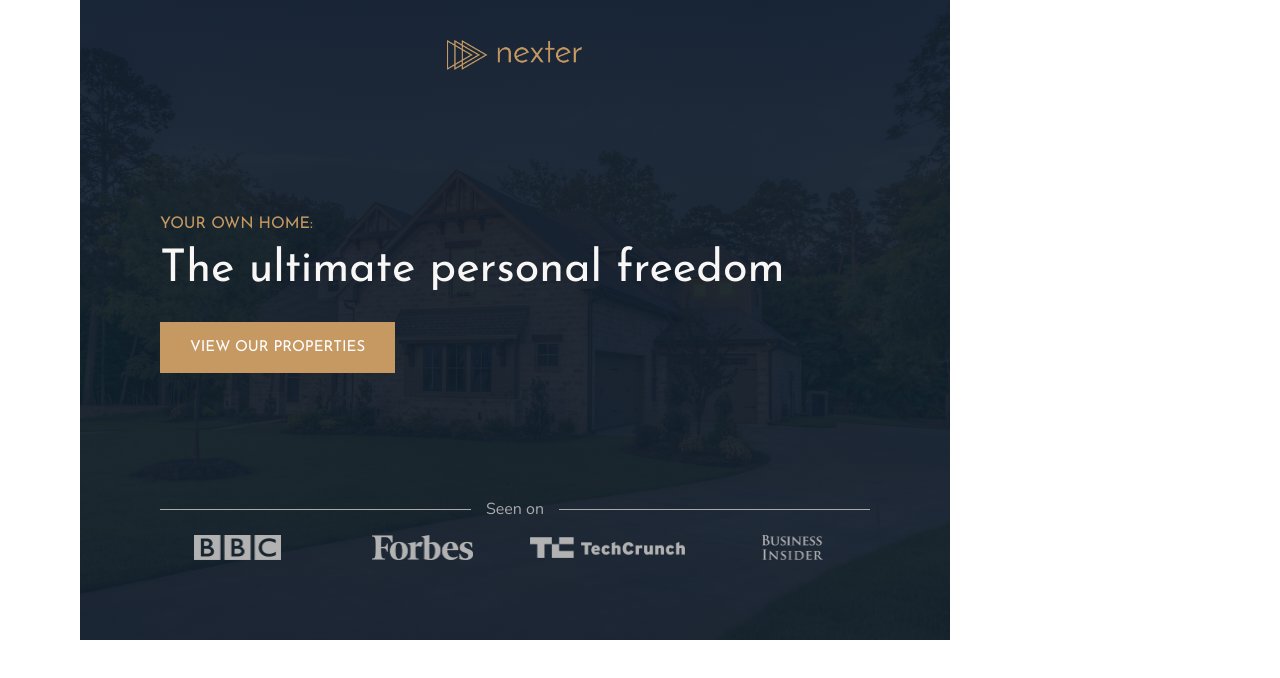
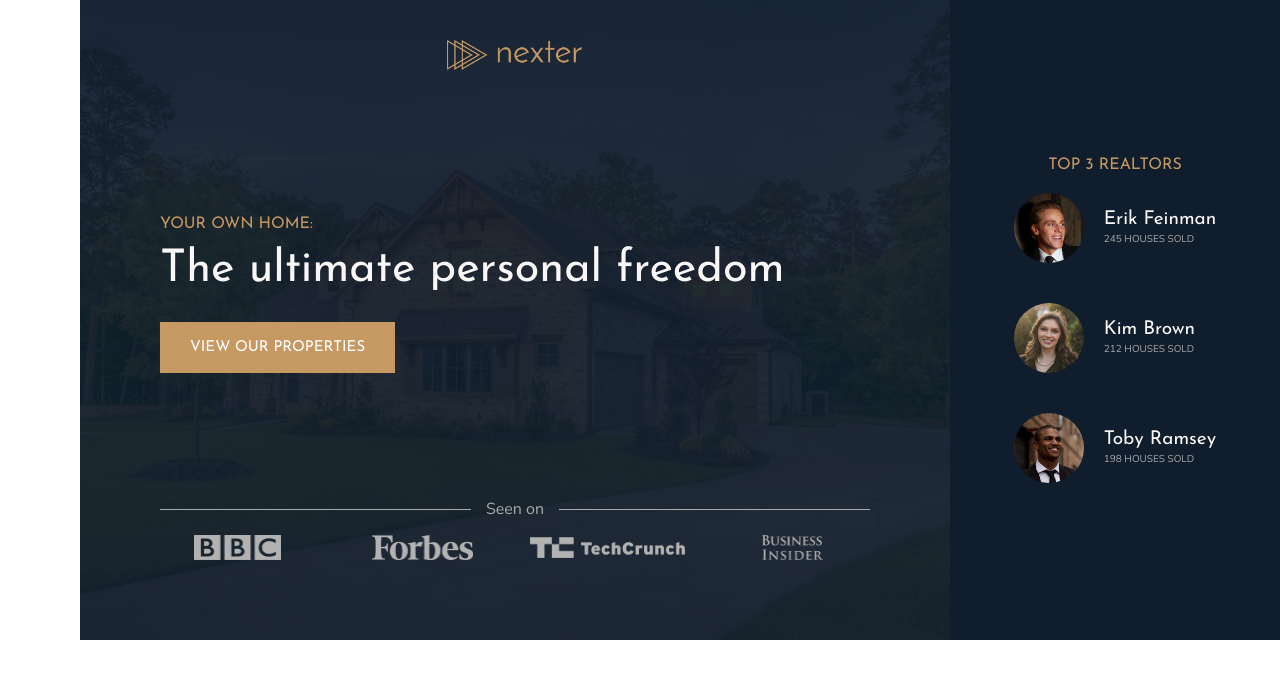
Before and after one commit to IvanConsalter/Build_Website_14, a plain HTML site: page index.html in a window 1280 px wide. Drawn offline with nearby package versions, Linux system fonts and the light colour scheme.

Commit message:
added realtors section

```diff
--- a/index.html
+++ b/index.html
@@ -26,5 +26,28 @@
                 <img src="img/logo-bi.png" alt="Seen on logo 4">
             </div>
         </header>
+
+        <div class="realtors">
+            <h3 class="heading-3">Top 3 Realtors</h3>
+            <div class="realtors__list">
+                <img src="img/realtor-1.jpeg" alt="Realtor 1" class="realtors__img">
+                <div class="realtors__details">
+                    <h4 class="heading-4 heading-4--light">Erik Feinman</h4>
+                    <p class="realtors__sold">245 houses sold</p>
+                </div>
+
+                <img src="img/realtor-2.jpeg" alt="Realtor 2" class="realtors__img">
+                <div class="realtors__details">
+                    <h4 class="heading-4 heading-4--light">Kim Brown</h4>
+                    <p class="realtors__sold">212 houses sold</p>
+                </div>
+
+                <img src="img/realtor-3.jpeg" alt="Realtor 3" class="realtors__img">
+                <div class="realtors__details">
+                    <h4 class="heading-4 heading-4--light">Toby Ramsey</h4>
+                    <p class="realtors__sold">198 houses sold</p>
+                </div>
+            </div>
+        </div>
     </body>
 </html>
--- /dev/null
+++ b/sass/_realtors.scss
@@ -0,0 +1,31 @@
+.realtors {
+    background-color: $color-secondary;
+    grid-column: col-start 7 / full-end;
+    padding: 3rem;
+
+    display: grid;
+    align-content: center;
+    justify-content: center;
+    justify-items: center;
+    grid-row-gap: 2rem;
+
+    &__list {
+        display: grid;
+        grid-template-columns: min-content max-content;
+        grid-column-gap: 2rem;
+        grid-row-gap: 5vh;
+        align-items: center;
+    }
+
+    &__img {
+        width: 7rem;
+        border-radius: 50%;
+        display: block;
+    }
+
+    &__sold {
+        text-transform: uppercase;
+        color: $color-grey-light-2;
+        margin-top: 3px;
+    }
+}
--- a/sass/_typography.scss
+++ b/sass/_typography.scss
@@ -17,6 +17,14 @@
     text-transform: uppercase;
 }
 
+.heading-4 {
+    @extend %heading;
+    font-size: 1.9rem;
+
+    &--light { color: $color-grey-light-1; }
+    &--dark { color: $color-grey-dark-1; }
+}
+
 .btn {
     background-color: $color-primary;
     color: #fff;
--- a/sass/main.scss
+++ b/sass/main.scss
@@ -2,4 +2,5 @@
 @import 'variables';
 @import 'base';
 @import 'header';
+@import 'realtors';
 @import 'typography';
```
Also changed, not shown: css/main.css.
